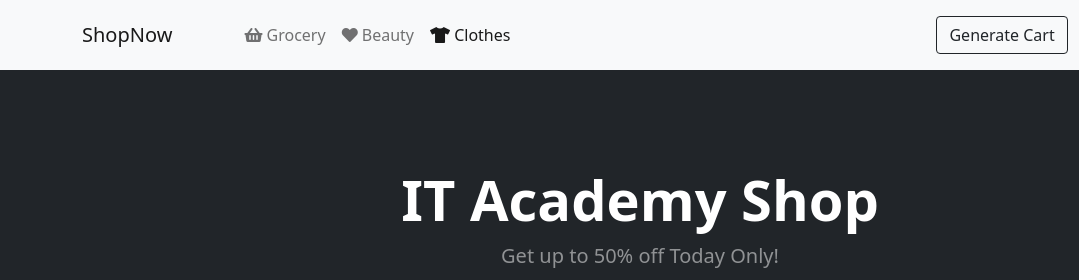
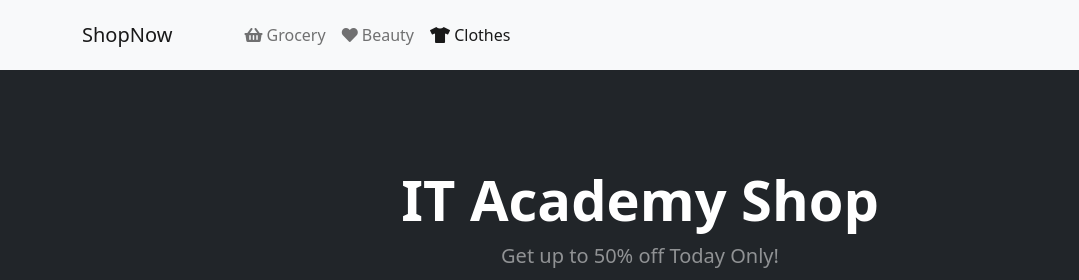
Before and after one commit to AnaMAguila/ITAcademyVUE-Sprint3, a plain HTML site: page exercici7/index.html in a window 1280 px wide. Shown: the top 280 px of the page, 0-1079 px from the left. Drawn offline with nearby package versions, Linux system fonts and the light colour scheme.

```diff
--- a/exercici7/index.html
+++ b/exercici7/index.html
@@ -27,9 +27,6 @@
 					 </button>
 
 					 <ul class="navbar-nav me-3 me-lg-0 d-flex flex-row align-items-center">
-						<li class="nav-item py-lg-3 mx-3">
-							<button class="btn btn-outline-dark" onclick="generateCart()">Generate Cart</button>
-						</li>
 						 <li class="dropdown search-dropdown nav-item py-lg-3">
 							 <a href="javascript:void(0)" class="btn btn-outline-dark flex-center" type="button" data-bs-toggle="modal" data-bs-target="#cartModal" onclick="open_modal()" data-bs-auto-close="outside">
 								<i class="fas fa-shopping-cart me-1"></i> Cart <span class="badge bg-dark text-white ms-1 rounded-pill" id="count_product">0</span>
```
